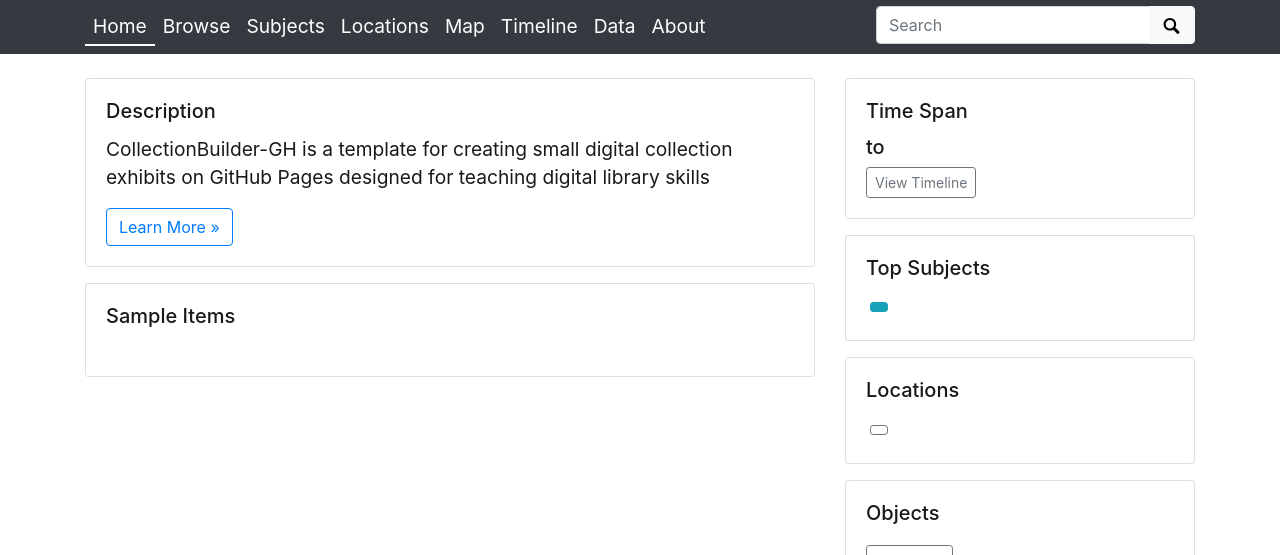
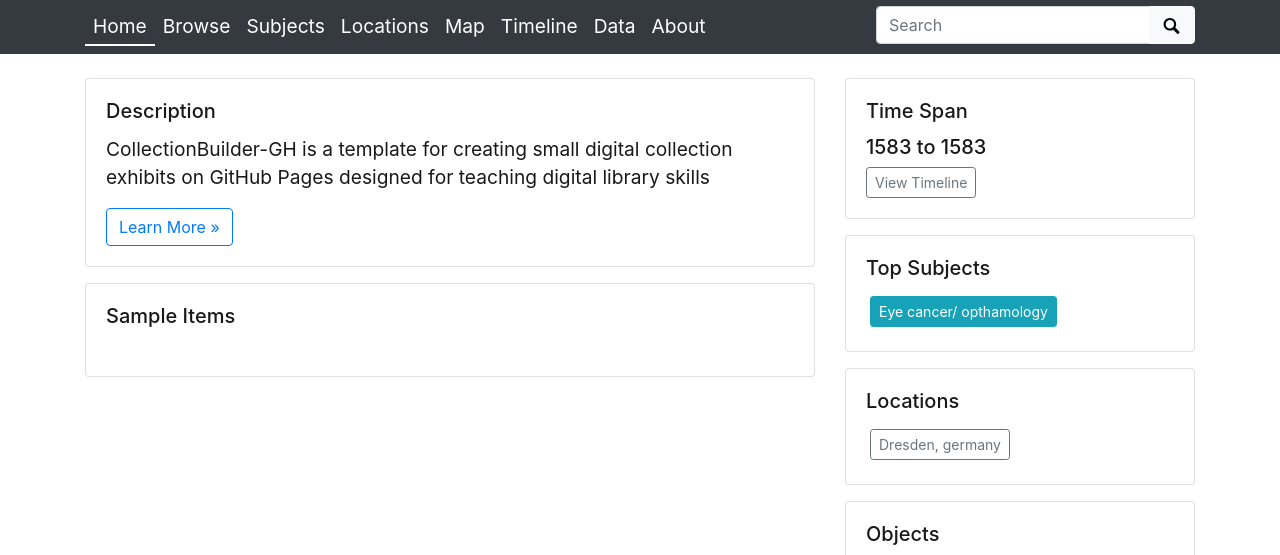
Before and after one commit to easeage/OphthalmodouleiaArchive, a Jekyll site: the page built from index.md, in a window 1280 px wide and 900 px high, cut to the strip 345-900 px from the top of the window. Built offline with Jekyll 4.4.1, drawn with Linux system fonts in a browser that asks for light colours; some of the changed lines change nothing that is shown.

Commit message:
Update _config.yml

```diff
--- a/_config.yml
+++ b/_config.yml
@@ -34,7 +34,7 @@
 #
 # Set the metadata for your collection (the name of the csv file in your _data directory that describes the objects in your collection)
 # Use the filename of your CSV **without** the ".csv" extension! E.g. _data/demo-metadata.csv --> "demo-metadata"
-metadata: Eye cancer archive metadata - Sheet1 (1)
+metadata: Eye-cancer-archive-metadata
 ##########
 # Site/Organization Branding
 #   Uncomment these and enter information for your organization (replacing the CDIL links and name below) if you'd like to brand your site with a logo
```
